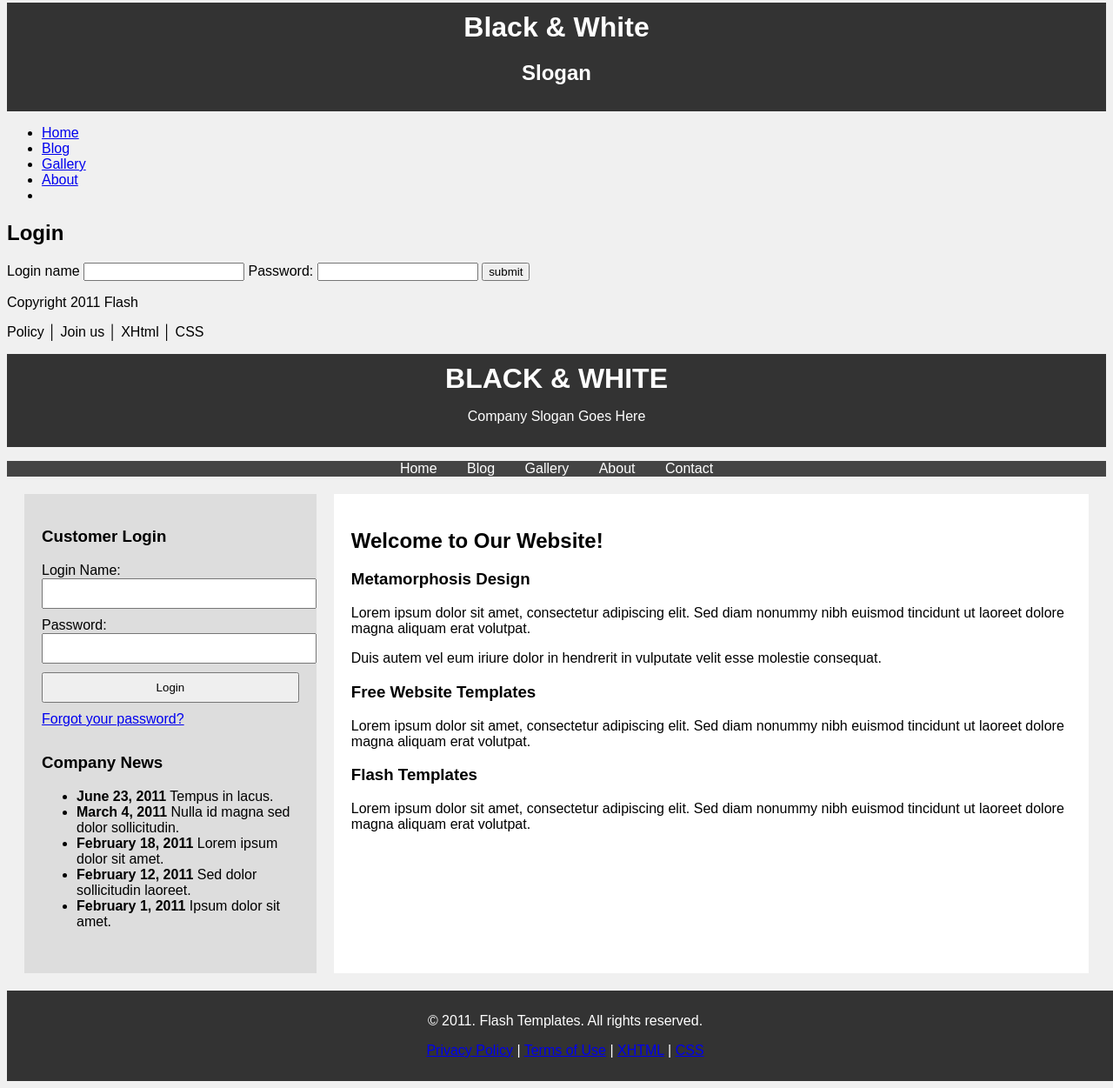
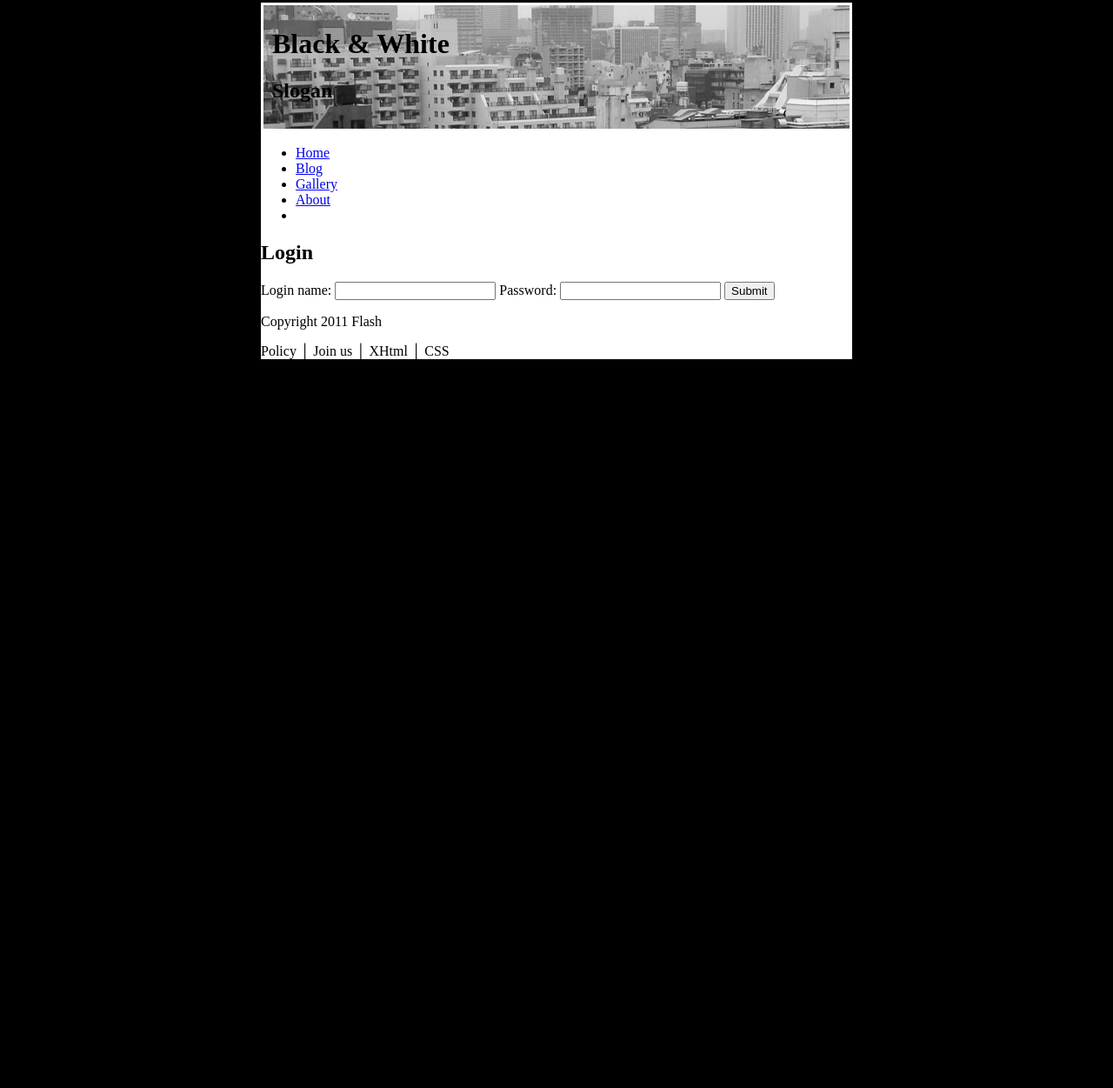
Before and after one commit to lemoniiing/test0, a plain HTML site: page hw1.html in a window 1280 px wide. Shown: the part 5-1256 px from the top of the page at 87% size. After the commit the page ends 800 px from the top, so only its background shows below. Drawn offline with Linux system fonts and the light colour scheme.

Commit message:
hw1 edit

```diff
--- /dev/null
+++ b/css/ex1.css
@@ -0,0 +1,16 @@
+body{
+    background: #000;
+}
+.white{
+    color:#fff;
+}
+#main{
+    width: 680px;
+    background: #fff;
+    margin: 0 auto;
+}
+header{
+    background: url("../images/tokyo.jpg");
+    border: 3px solid #fff;
+    padding: 5px 0px 10px 10px;
+}
--- a/stylesheets/screen.css
+++ b/css/screen.css
@@ -11,7 +11,7 @@ a little easier
 */
 body {
 	margin: 0 ;
-	//width: 800px;
+	width: 800px;
 	padding: 0;
 	background: #7a2122 url('../images/body_bg.gif') repeat-x top;
 	font-family: Helvetica, sans-serif;
--- a/hw1.html
+++ b/hw1.html
@@ -1,12 +1,13 @@
 <!DOCTYPE html>
 <html lang="zh-TW">
+
 <head>
     <meta charset="UTF-8">
     <meta name="viewport" content="width=device-width, initial-scale=1.0">
     <title>Black & White</title>
     <meta name="keywords" content="game, gun">
     <meta name="description" content="">
-
+    <link rel="stylesheet" href="css/ex1.css"
 
 </head>
 
@@ -32,11 +33,11 @@
                 <div id="login">
                     <h2>Login</h2>
                     <form action="">
-                        <label for="account">Login name</label>
+                        <label for="account">Login name:</label>
                         <input type="text" id="account">
                         <label for="password">Password:</label>
                         <input type="text" id="password">
-                        <input type="submit" value="submit">
+                        <input type="submit" value="Submit">
                     </form>
                 </div>
                 <div id="news">
@@ -52,151 +53,3 @@
             <p>Copyright 2011 Flash</p>
             <p>Policy │ Join us │ XHtml │ CSS</p>
         </footer>
-
-
-
-
-
-    <style>
-        body {
-            font-family: Arial, sans-serif;
-            background-color: #f0f0f0;
-        }
-        header {
-            background-color: #333;
-            color: white;
-            padding: 10px;
-            text-align: center;
-        }
-        header h1 {
-            margin: 0;
-        }
-        nav ul {
-            list-style-type: none;
-            padding: 0;
-            text-align: center;
-            background-color: #444;
-        }
-        nav ul li {
-            display: inline;
-            margin: 0 15px;
-        }
-        nav ul li a {
-            color: white;
-            text-decoration: none;
-        }
-        .container {
-            display: flex;
-            margin: 20px;
-        }
-        .sidebar {
-            width: 25%;
-            background-color: #ddd;
-            padding: 20px;
-            margin-right: 20px;
-        }
-        .content {
-            width: 70%;
-            background-color: white;
-            padding: 20px;
-        }
-        .login-form, .news {
-            margin-bottom: 30px;
-        }
-        .login-form input {
-            display: block;
-            width: 100%;
-            margin-bottom: 10px;
-            padding: 8px;
-        }
-        .footer {
-            background-color: #333;
-            color: white;
-            text-align: center;
-            padding: 10px;
-            position: relative;
-            bottom: 0;
-            width: 100%;
-        }
-    </style>
-
-
-
-    <header>
-        <h1>BLACK & WHITE</h1>
-        <p>Company Slogan Goes Here</p>
-    </header>
-
-    <nav>
-        <ul>
-            <li><a href="#">Home</a></li>
-            <li><a href="#">Blog</a></li>
-            <li><a href="#">Gallery</a></li>
-            <li><a href="#">About</a></li>
-            <li><a href="#">Contact</a></li>
-        </ul>
-    </nav>
-
-    <div class="container">
-        <div class="sidebar">
-            <div class="login-form">
-                <h3>Customer Login</h3>
-                <form>
-                    <label for="login-name">Login Name:</label>
-                    <input type="text" id="login-name" name="login-name">
-                    <label for="password">Password:</label>
-                    <input type="password" id="password" name="password">
-                    <input type="submit" value="Login">
-                    <a href="#">Forgot your password?</a>
-                </form>
-            </div>
-
-            <div class="news">
-                <h3>Company News</h3>
-                <ul>
-                    <li><strong>June 23, 2011</strong> Tempus in lacus.</li>
-                    <li><strong>March 4, 2011</strong> Nulla id magna sed dolor sollicitudin.</li>
-                    <li><strong>February 18, 2011</strong> Lorem ipsum dolor sit amet.</li>
-                    <li><strong>February 12, 2011</strong> Sed dolor sollicitudin laoreet.</li>
-                    <li><strong>February 1, 2011</strong> Ipsum dolor sit amet.</li>
-                </ul>
-            </div>
-        </div>
-
-        <div class="content">
-            <h2>Welcome to Our Website!</h2>
-            <h3>Metamorphosis Design</h3>
-            <p>
-                Lorem ipsum dolor sit amet, consectetur adipiscing elit. Sed diam nonummy nibh
-                euismod tincidunt ut laoreet dolore magna aliquam erat volutpat.
-            </p>
-            <p>
-                Duis autem vel eum iriure dolor in hendrerit in vulputate velit esse molestie consequat.
-            </p>
-
-            <h3>Free Website Templates</h3>
-            <p>
-                Lorem ipsum dolor sit amet, consectetur adipiscing elit. Sed diam nonummy nibh
-                euismod tincidunt ut laoreet dolore magna aliquam erat volutpat.
-            </p>
-
-            <h3>Flash Templates</h3>
-            <p>
-                Lorem ipsum dolor sit amet, consectetur adipiscing elit. Sed diam nonummy nibh
-                euismod tincidunt ut laoreet dolore magna aliquam erat volutpat.
-            </p>
-        </div>
-    </div>
-
-    <footer class="footer">
-        <p>&copy; 2011. Flash Templates. All rights reserved.</p>
-        <p>
-            <a href="#">Privacy Policy</a> |
-            <a href="#">Terms of Use</a> |
-            <a href="#">XHTML</a> |
-            <a href="#">CSS</a>
-        </p>
-    </footer>
-
-</body>
-</html>
--- a/screen.css
+++ /dev/null
@@ -1,188 +0,0 @@
-/*
-Red Lantern redesign
-HFWD Chapter 1
-http://headfirslabs.com/books/hfwd/ch01/stylesheets/screen.css
-*/
-
-/*
-The font size here is set to 62.5% so that
-1em = 10px. This makes adjusting our typography
-a little easier
-*/
-body {
-	margin: 0 ;
-	width: 800px;
-	padding: 0;
-	background: #7a2122 url('../images/body_bg.gif') repeat-x top;
-	font-family: Helvetica, sans-serif;
-	font-size: 62.5%;
-	color: #ff0000;
-}
-
-h1, h2, p, ul, li {
-	margin: 0;
-	padding: 0;
-}
-
-p {
-	font-size: 1.4em;
-	line-height: 1.4em;
-}
-
-ul {
-	list-style-type: none;
-}
-
-a:link {
-	color: #333;
-	background: #eee;
-}
-a:visited {
-	color: #ff0000;
-	background: #eee;
-}
-
-/* This rule adds a nice style to our ampersands */
-span.amp {
-	font-family: Baskerville, "Goudy Old Style", "Palatino", "Book Antiqua", serif;
-	font-weight: normal;
-	font-style: italic;
-}
-
-/*
-"margin: 0 auto" with a width will center the layout
-in the browser window
-@media only screen and (max-width: 480px) {
-#masthead{
-
-	margin: 0 auto ;
-	margin-top: 20px;
-	width: 480px;
-	color: #fff;
-}
-#wrap {
-	clear: both;
-	margin: 0 auto;
-	padding: 10px;
-	width: 460px;
-	background: #fff;
-	border: 10px solid #5c0505;
-}
-#content, #sidebar {
-	width: 400px;
-	margin: 20px 0 20px 0;
-	padding: 10px;
-}
-
-}
-*/
-
-#masthead {
-	margin: 0 auto ;
-	margin-top: 20px;
-	width: 800px;
-	color: #fff;
-}
-
-#masthead h1 {
-	float: left;
-}
-
-#nav {
-	float: right;
-	margin: 50px 10px 0 0;
-	font-size: 1.4em;
-}
-
-
-#nav li {
-	display: inline;
-	margin: 0 0 0 20px;
-}
-
-#nav li a {
-	color: #fff;
-	text-decoration: none;
-	background: none;
-}
-
-/*
-Because the header content is outside the wrap <div>,
-we need to use the same "margin: 0 auto" trick to center
-the layout
-*/
-#wrap {
-	clear: both;
-	margin: 0 auto;
-	padding: 10px;
-	width: 780px;
-	background: #fff;
-	border: 10px solid #5c0505;
-}
-
-#header img {
-	border: 10px solid #ccc;
-}
-
-#header h1 {
-	font-size: 2em;
-	margin: 10px 0 0 0;
-	padding: 10px;
-	text-align: center;
-	background: url('../images/tagline_bg.gif') repeat-x;
-}
-
-#content, #sidebar {
-	width: 360px;
-	margin: 20px 0 20px 0;
-	padding: 10px;
-}
-
-#content {
-	float: right;
-}
-
-#content h2 {
-	font-size: 2.4em;
-	margin: 0 0 10px 0;
-}
-
-#content p {
-	margin: 0 0 10px 0;
-}
-
-#link-list {
-	margin: 20px 0 0 0;
-	font-size: 1.4em;
-}
-
-#link-list li {
-	margin: 0 0 10px 0;
-}
-
-#sidebar {
-	float: left;
-	background: #eee;
-}
-
-#sidebar h2 {
-	font-weight: bold;
-	border-bottom: 1px solid #ccc;
-	margin: 0 0 20px 0;
-	padding: 5px;
-}
-
-#port li {
-	margin: 0 10px 20px 0;
-	float: left;
-	border: 5px solid #ddd;
-}
-
-#footer {
-	clear: both;
-	background: #eee;
-	padding: 10px;
-	border-top: 2px solid #ddd;
-	text-align: center;
-	color: #777;
-}
```
Also changed, not shown: a2g.jpg (deleted), body_bg.gif (deleted), markinjapan.jpg (deleted), rl_logo.png (deleted), rpm.jpg (deleted), tagline_bg.gif (deleted), tokyo.jpg (deleted).
